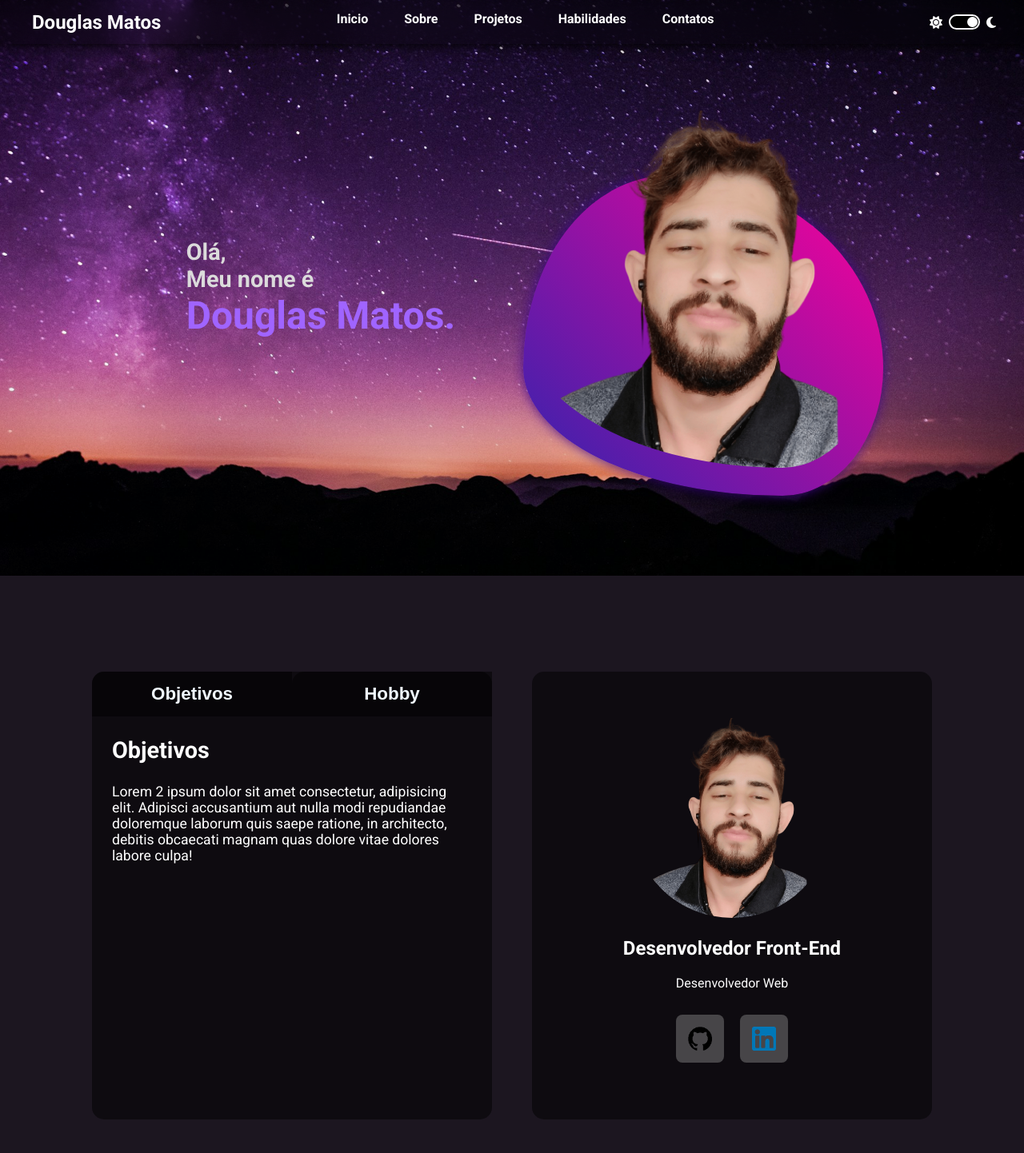
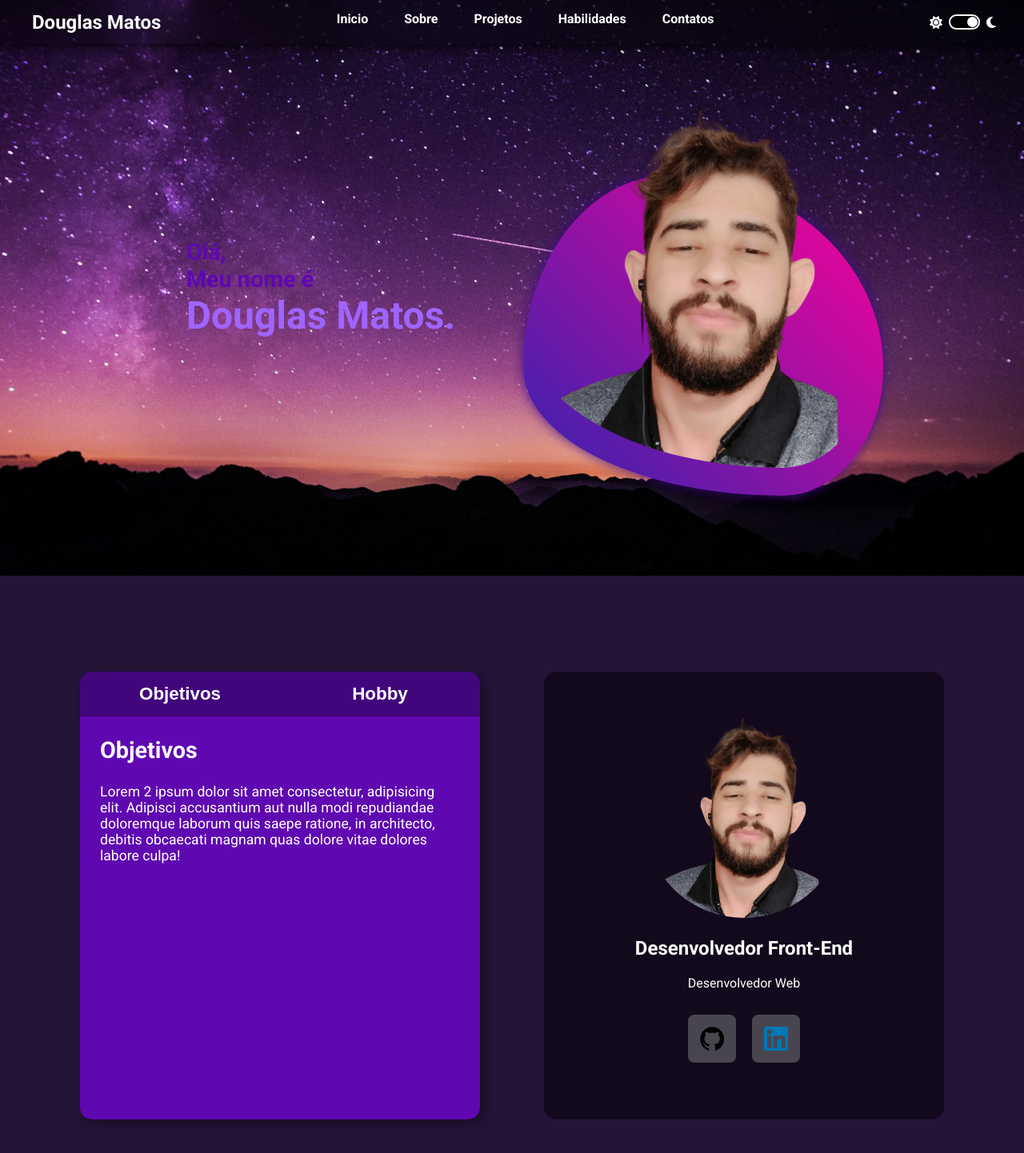
Before and after one commit to DouglasMatos17/Portfolio, a React (Vite) app: page / in a window 1280 px wide. Shown: the top 1442 px of the page at 80% size. Built offline with nearby package versions, Linux system fonts and the light colour scheme.

Commit message:
theme em profile

```diff
--- a/src/Componentes/Profile/ProfileSection.jsx
+++ b/src/Componentes/Profile/ProfileSection.jsx
@@ -7,7 +7,7 @@ function ProfileSection(){
 
     const conteudo = {
         hobby:{
-            titulo:'Hobbye',
+            titulo:'Hobby',
             content:' Lorem ipsum dolor sit amet consectetur adipisicing elit. Qui iste est, amet placeat delectus cupiditate mollitia, modi ipsam tempora ab earum aliquam? Possimus ipsam sunt impedit autem nulla praesentium aliquam.'
         },
         objetivos:{
@@ -24,9 +24,9 @@ function ProfileSection(){
     return(
         <>
         <Section ConteudoProps={conteudo}>
-            <Contest>
-                <button onClick={() => trocarConteudo('objetivos')}>Objetivos</button>
-                <button onClick={() => trocarConteudo('hobby')}>Hobby</button>
+            <Contest key={conteudoAtual}>
+                <button className='btnLeft' onClick={() => trocarConteudo('objetivos')}>Objetivos</button>
+                <button className='btnRight' onClick={() => trocarConteudo('hobby')}>Hobby</button>
                 <h2>{conteudo[conteudoAtual].titulo}</h2>
                 <p>{conteudo[conteudoAtual].content}</p>
             </Contest>
--- a/src/Componentes/Profile/ProfileSectionSyler.jsx
+++ b/src/Componentes/Profile/ProfileSectionSyler.jsx
@@ -1,4 +1,13 @@
-import styled from "styled-components";
+import styled, { keyframes } from 'styled-components';
+
+const fadeIn = keyframes`
+    from {
+        opacity: 0;
+    }
+    to {
+        opacity: 1;
+    }
+`;
 
 const Section = styled.section`
     display: flex;
@@ -6,42 +15,54 @@ const Section = styled.section`
     align-items: center;
     height: 100vh;
     min-height: 800px;
-    gap: 50px;
+    gap: 80px;
     background-color: ${(props) => props.theme.temacores.color[props.theme.darkMode ? 'dark' : 'light'].prim};
+    transition: all .2s;
 `;
 
 const Contest = styled.article`
     width: 500px;
     height: 70%;
-    background-color: rgba(0, 0, 0, 0.500);
+    color: ${(props)=> props.theme.temacores.color[props.theme.darkMode? 'dark' : 'light'].colorFont};
+    background-color: ${(props)=> props.theme.temacores.color[props.theme.darkMode? 'dark': 'light'].secun};
     border-radius: 15px;
-    transition: all 1.3s;
+    box-shadow: 5px 5px 15px rgba(0, 0, 0, 0.400);
 
     & button{
-        background-color: rgb(0, 0, 0, 0.500);
+        background-color: rgb(0, 0, 0, 0.300);
         border: none;
-        color: aliceblue;
         width: 50%;
+        color: ${(props)=> props.theme.temacores.color[props.theme.darkMode? 'dark' : 'light'].colorFont};
         height: 10%;
         cursor: pointer;
         font-size: 1.4rem;
         font-weight: 600;
         transition: all .4s;
+
+    }
+    & .btnLeft{
         border-top-left-radius: 15px;
     }
+
+    & .btnRight{
+        border-top-right-radius: 15px;
+    }
+
     & button:hover{
-        background-color: rgba(128, 128, 128, 0.500);
+        background-color: rgba(128, 128, 128, 0.100);
     }
 
     & h2{
         margin: 25px;
         font-weight: 700;
         font-size: 1.8rem;
+        animation: ${fadeIn} 2s ease forwards;
     }
 
     & p{
         margin: 25px;
         font-size: 1.1rem;
+        animation: ${fadeIn} 2s ease forwards;
     }
 `;
 
--- a/src/Themes.js
+++ b/src/Themes.js
@@ -1,14 +1,20 @@
 const temacores = {
     color: {
         dark: {
-            prim:'#1c1620',
-            secun:'#dbdbdb',
-            terce: '#5f08b1',
+            colorFont: 'white',
+            prim:'#241438',
+            secun:'#5F08B1',
+            terci: '#B338CF',
+            quate:'#4453D4',
+            quina:'#7600CE',
         },
         light: {
-            prim: '#F3F2EF',
-            secun: '#1c1620',
-            terce: '#f5f5f5',
+            colorFont: 'black',
+            prim: '#f5f5f5',
+            secun: '#FAFAFA',
+            terce: '#4DE0F7',
+            quate:'#3163EB',
+            quina:'',
         }
     }
 }
```
